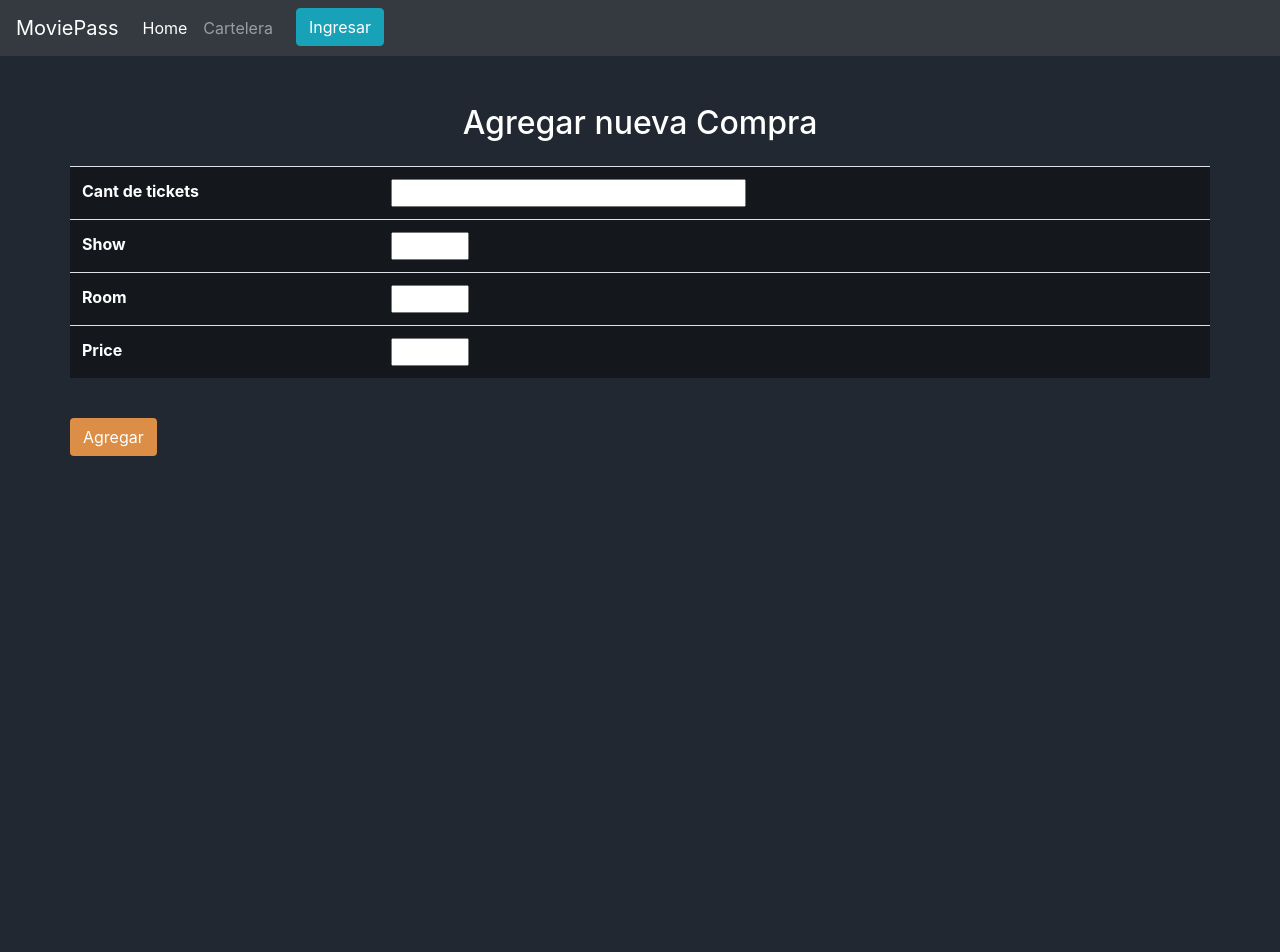
After one commit to RodriSuarez/MoviePass, a PHP site: template Views/buy-add.php in a window 1280 px wide. The commit adds this page. Run offline with PHP 8.4, Linux system fonts and the light colour scheme; the template is opened without the code that fills it, so the values that code supplies are empty; some libraries are stand-ins or nearby versions.

Commit message:
se agregaron vistas de la compra de ticket junto a la funcionalidad

```diff
--- a/Config/Config.php
+++ b/Config/Config.php
@@ -12,6 +12,7 @@ define("MOVIE_ROOT", "movie\\");
 define("SHOW_ROOT", "showCinema\\");
 define("VIEWS_PATH", "Views\\");
 define("USER_ROOT", "user\\");
+define("TICKET_ROOT", "ticket\\");
 define("CSS_PATH", FRONT_ROOT.VIEWS_PATH . "css\\");
 define("JS_PATH", FRONT_ROOT.VIEWS_PATH . "js\\");
 //Config of API
--- /dev/null
+++ b/Views/buy-add.php
@@ -0,0 +1,59 @@
+<?php require_once('nav.php'); ?>
+
+<main class="py-5">
+     <section id="listado" class="mb-5">
+        <div class="container">
+
+        <h2 class="mb-4 text-center text-white ">Agregar nueva Compra</h2>
+        <form action=" <?php echo FRONT_ROOT.TICKET_ROOT."Add" ?>" method="GET"  >
+          <table class="table text-white bg-oscuro">
+
+              <tr>
+                <th>Cant de tickets</th>
+                 <td>
+                  <input type="text" name="QuantTicket" size="30" required>
+                </td>
+
+             </tr>
+             <tr>
+                <th>Show</th>
+            <td>
+                  <input type="text" name="" size="3-" placeholder="<?php echo $show->getMovie()->getTitle() ?>" readonly="readonly" >
+                </td>
+            </tr>
+           <tr>
+            <th>Room</th>
+            <td>
+                  <input type="text" name="" size="3-" placeholder="<?php echo $show->getRoom()->getRoomName() ?>" readonly="readonly" >
+                </td>
+              </tr>
+            <tr>
+              <th>Price</th>
+            <td>
+                  <input type="text" name="" size="3-" placeholder="<?php echo $show->getRoom()->getPrice() ?>"  readonly="readonly" >
+                </td>
+              </tr>
+
+              </table>
+          <br>
+          <div>
+            <input type="submit" class="btn" value="Agregar" style="background-color:#DC8E47;color:white;"/>
+          </div>
+        </form>
+
+      <?php  if(!empty($message) && $success) {?>
+
+      <div class="col-4 d-flex align-self-center mt-3 rounded p-3 text-center alert-success" role="alert">
+            <?= $message ?>
+      </div>
+      <?php }elseif(!empty($message)){ ?>
+        <div class="col-4 d-flex align-self-center mt-3 rounded p-3 text-center alert-danger" role="alert">
+            <?= $message ?>
+      </div>
+      <?php } ?>
+    </div>
+
+
+        <!--  AGREGAR COSITAS LINDAS -> !-->
+     </section>
+</main>
```
Also changed, not shown: Controllers/ticketController.php (+18 -1 lines), DAODB/buy.php (+21 -18 lines), Views/show-list.php (+8 -3 lines).
